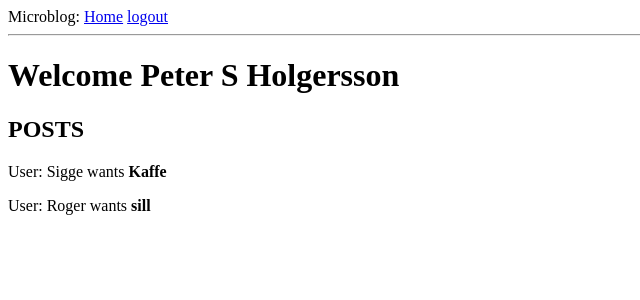
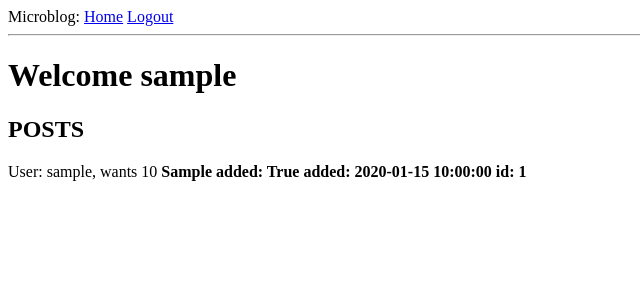
Before and after one commit to designravenous/Shopping_app, a Flask app: page / in a window 1280 px wide. Shown: the top 300 px of the page, without its empty margins (0-640 px from the left). Run offline with Flask 2, Linux system fonts and the light colour scheme; a user stored in the database is signed in; tables that the repository leaves empty hold one stand-in row (values such as "Sample post"); some libraries are stand-ins or nearby versions.

Commit message:
add items to be displayed in index

```diff
--- a/application/routes.py
+++ b/application/routes.py
@@ -1,28 +1,18 @@
 from application import app, bootstrap
 from flask import render_template, url_for, flash, redirect, request
 from application.forms import LoginForms
-from application.models import User
+from application.models import User, ShoppingItems
 from flask_login import current_user, login_user, logout_user, login_required
 from werkzeug.urls import url_parse
 
 
 @app.route('/')
 @app.route('/index')
-@login_required
 def index():
-    user = 'Peter S Holgersson'
-    posts = [{
-        'item':'Kaffe',
-        'user':'Sigge',
-        'quantity':2
-    },
-    {
-        'item':'sill',
-        'user':'Roger',
-        'quantity':3
-    }
-    ]
-    return render_template('index.html', user=user, posts=posts)
+    fetch_id = current_user.id
+    posts = ShoppingItems.query.filter_by(user_id=current_user.id)
+
+    return render_template('index.html', posts=posts)
 
 @app.route('/login', methods=['GET', 'POST'])
 def login():
@@ -44,4 +34,4 @@ def login():
 @app.route('/logout')
 def logout():
     login_user()
-    return redirect(url_for('index'))
+    return redirect(url_for('login'))
--- a/application/templates/base.html
+++ b/application/templates/base.html
@@ -7,12 +7,15 @@
       {% endif %}
     </head>
     <body>
-        <div>Microblog: <a href="{{ url_for('index') }}">Home</a>
+        <div>
+            Microblog:
+            <a href="{{ url_for('index') }}">Home</a>
             {% if current_user.is_anonymous %}
-            <a href="{{ url_for('login') }}">login</a></div>
+            <a href="{{ url_for('login') }}">Login</a>
             {% else %}
-            <a href="{{ url_for('logout') }}">logout</a></div>
+            <a href="{{ url_for('logout') }}">Logout</a>
             {% endif %}
+        </div>
         <hr>
         {% with messages = get_flashed_messages() %}
         {% if messages %}
--- a/application/templates/index.html
+++ b/application/templates/index.html
@@ -4,10 +4,10 @@
 
 <div class="container">
     <div class="row">
-        <h1>Welcome {{ user }}</h1>
+        <h1>Welcome {{ current_user.username }}</h1>
         <h2>POSTS</h2>
         {% for post in posts %}
-            <p>User: {{ post.user }} wants <b>{{ post.item }}</b></p>
+            <p>User: {{ post.author.username }}, wants {{ post.quantity }} <b>{{ post.item }} added: {{ post.added_to_chart }} added: {{ post.timestamp }} id: {{ post.id }}</b></p>
         {% endfor %}
     </div>
 </div>
```
Also changed, not shown: app.db.
